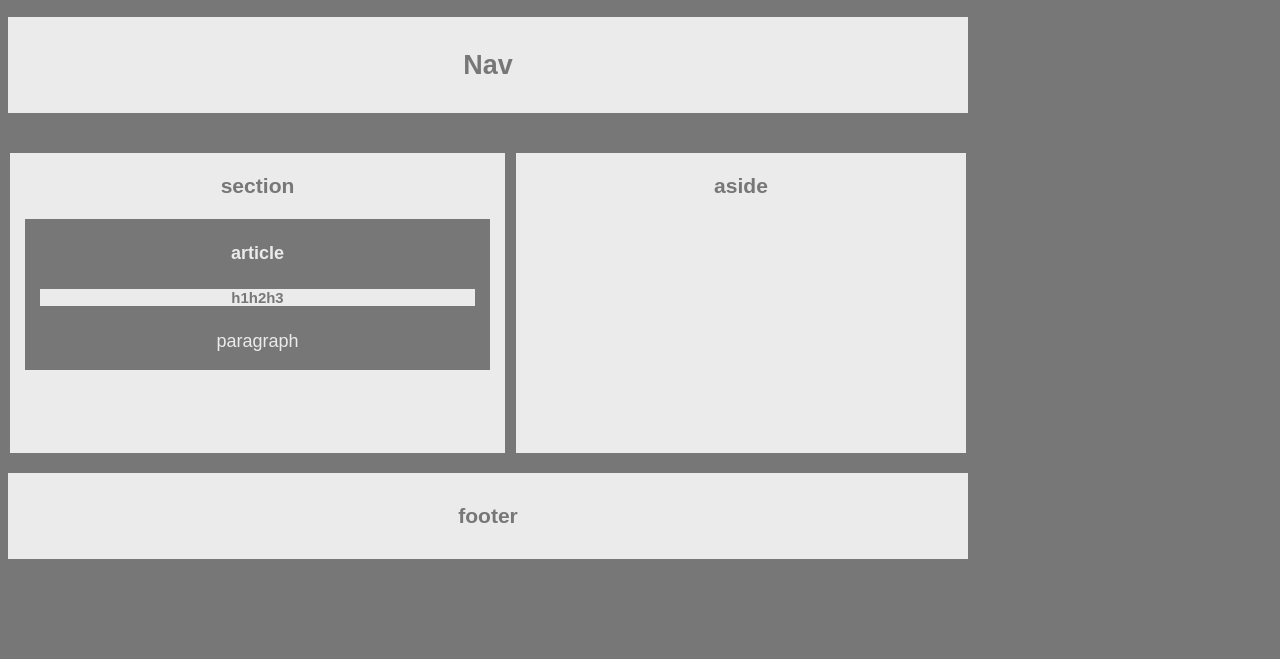
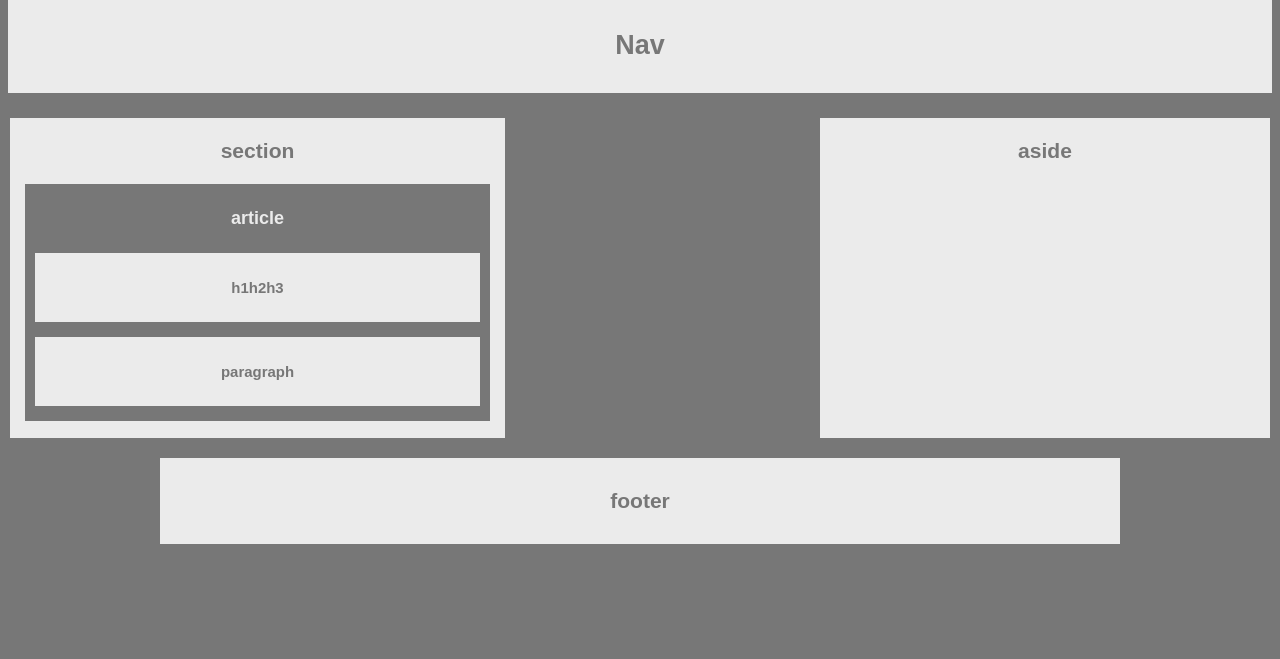
Before and after one commit to k-cuellar/HW-Wireframe, a plain HTML site: page index.html in a window 1280 px wide. Shown: the part 141-800 px from the top of the page. Drawn offline with Linux system fonts and the light colour scheme.

Commit message:
end of class Tues

```diff
--- a/index.html
+++ b/index.html
@@ -17,6 +17,8 @@
         <h2>Nav</h2>
     </div>
 
+    <div class="wrapper">
+
         <!--section-->
         <div class="sectionleft">
             <h3>section</h3>
@@ -26,10 +28,11 @@
                 <!--header-->
                 <section id="h1h2h3">
                     <h5>h1h2h3</h5>
-
-            </section id="paragraph">
+                </section>
+                <section id="paragraph">
                     <!--paragraph-->
-            <p>paragraph</p>
+                    <h5>paragraph</h5>
+                </section>
             </article>
         </div>
 
@@ -39,12 +42,15 @@
 
         </aside>
 
+    </div>
+
+
+
     <!--footer-->
     <footer>
         <h3>footer</h3>
     </footer>
 
-
 </body>
 
 </html>
--- a/style.css
+++ b/style.css
@@ -1,8 +1,12 @@
+*, *::before, *::after {
+    box-sizing: border-box;
+}
+
 body {
     font-family: Arial, Helvetica, sans-serif;
     color: #777;
     background-color: #777;
-    width: 960px;
+    /* width: 960px; */
     font-size: 18px;
 }
 
@@ -12,13 +16,15 @@ header {
     background-color: #ebebeb;
     font-size: large;
     text-align: center;
+    width: 960px;
+    margin: 0 auto;
   }
 
   #navigation {
     background-color: #ebebeb;
     text-align: center;
     padding: 10px;
-    margin-bottom: 20px;
+    margin-bottom: 15px;
     clear: both;
   }
 
@@ -26,8 +32,8 @@ header {
     background-color: #ebebeb;
     float: right;
     width:450px;
-    height: 300px;
-    margin: 20px 2px 20px 2px;
+    height: 320px;
+    margin: 10px 2px 20px 2px;
     text-align: center;
   }
 
@@ -36,8 +42,8 @@ header {
       clear: both;
       float: left;
       overflow: auto;
-      height: 300px;
-      margin: 20px 2px 20px 2px;
+      height: 320px;
+      margin: 10px 2px 20px 2px;
       width: 495px;
       text-align: center;
   }
@@ -52,13 +58,15 @@ article {
 #h1h2h3 {
     color: #777;
     background-color: #ebebeb;
-    margin: 15px;
+    margin: 15px 10px 15px 10px;
+    padding: 1px 0 1px 0;
 }
 
 #paragraph {
     color: #777;
     background-color: #ebebeb;
     margin: 15px 10px 15px 10px;
+    padding: 1px 0 1px 0;
 }
 
 footer {
@@ -67,4 +75,7 @@ footer {
       padding: 10px;
       clear: both;
       text-align: center;
+
+      width: 960px;
+      margin: 20px auto;
   }
```
Lines whose indentation alone changed are shown as unchanged.
